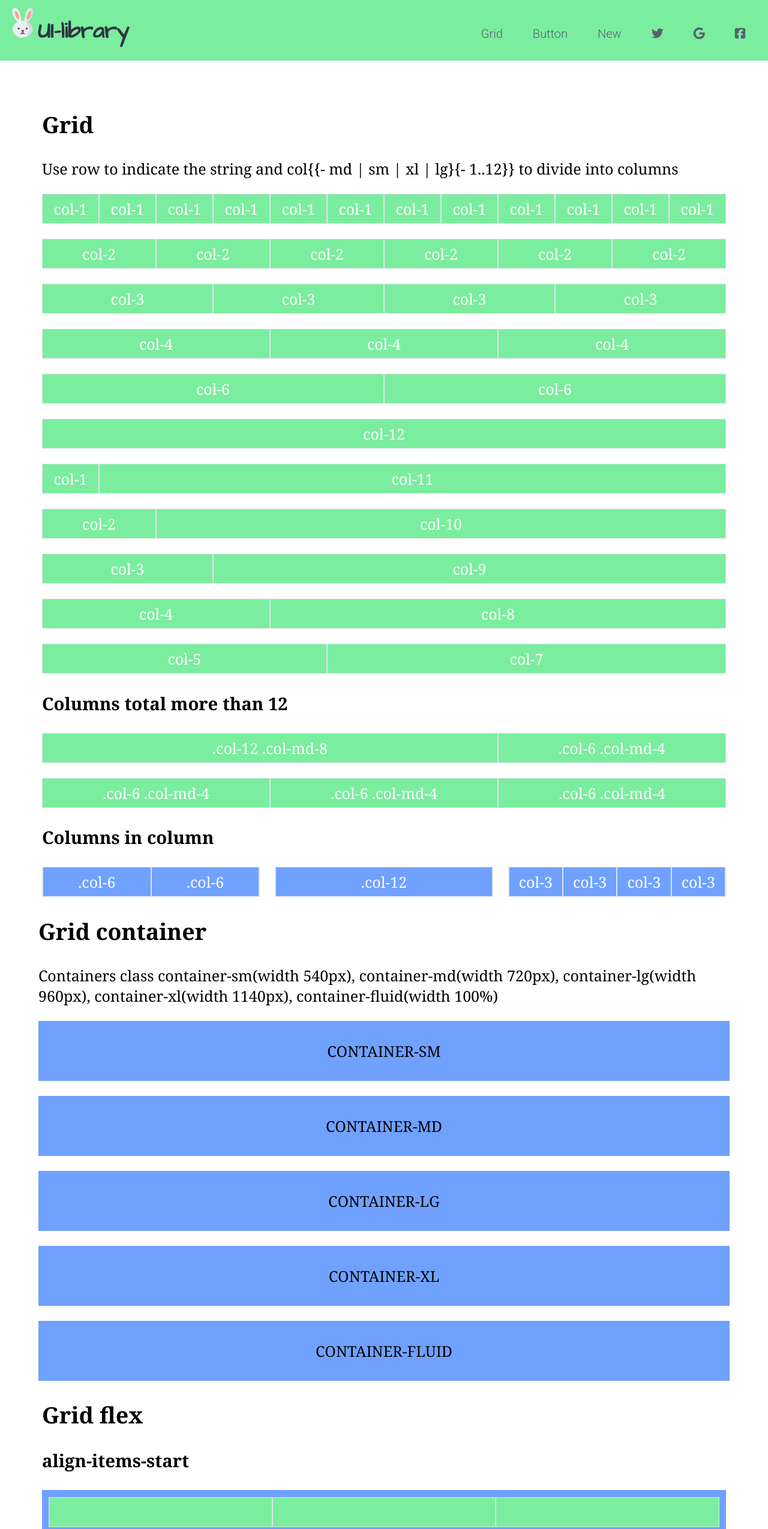
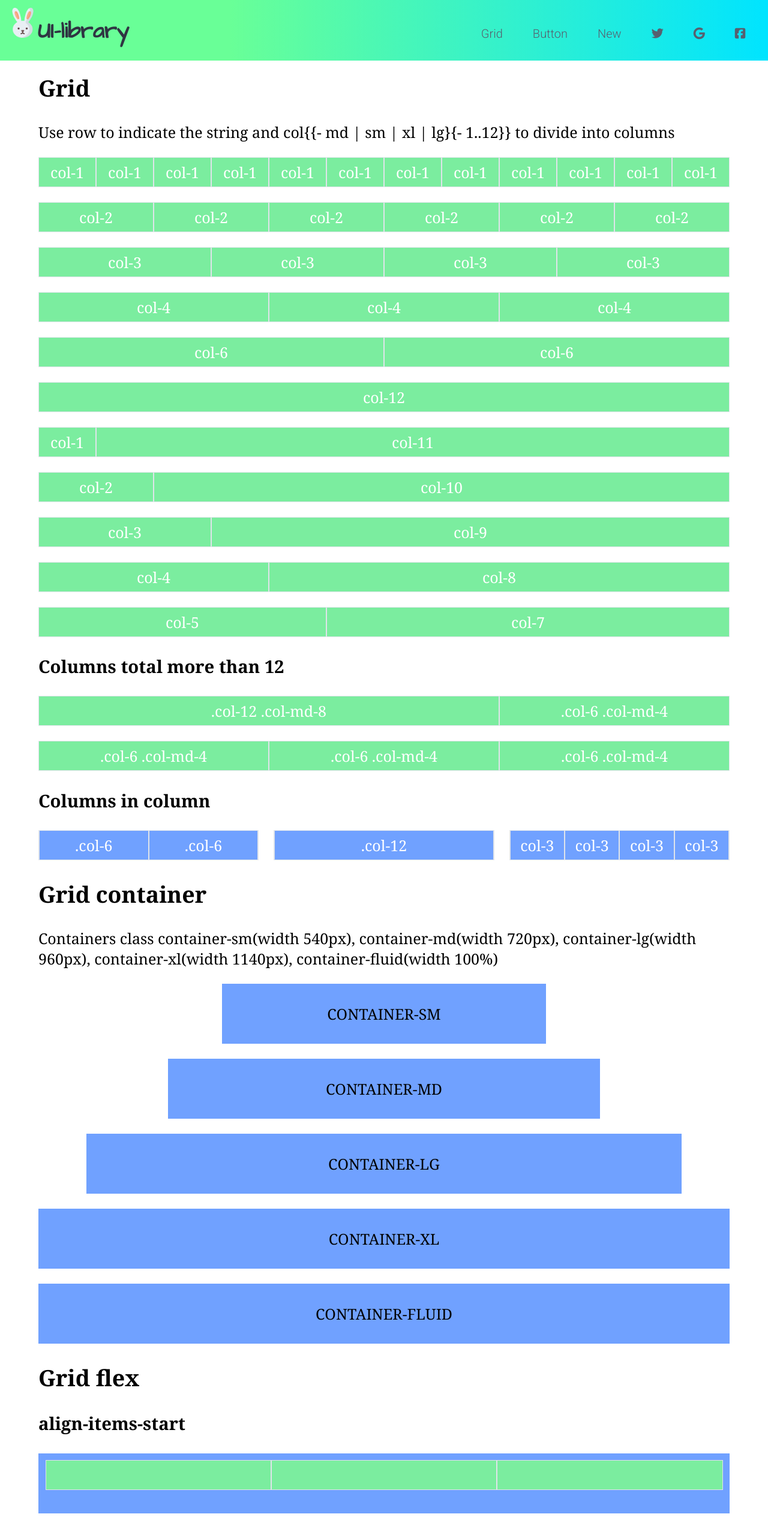
Before and after one commit to VadimZavolko/UI-library, a plain HTML site: page page/grid.html in a window 1280 px wide. Shown: the top 2549 px of the page at 60% size. Drawn offline with nearby package versions, Linux system fonts and the light colour scheme; a web font is replaced by a local one.

Commit message:
fix nav PS3

```diff
--- a/js/nav.js
+++ b/js/nav.js
@@ -1,9 +1,14 @@
 const burger = document.querySelector('.burger');
 const navMenu = document.querySelector('.nav-menu');
 const burgerLogo = document.querySelector('.burger i');
-burger.onclick = () => {
-    navMenu.classList.toggle('nav-menu-block');
+
+const replaceActiveIcon = (burgerLogo) => {
     burgerLogo.classList.toggle('fa-bars');
     burgerLogo.classList.toggle('fa-times');
+}
+
+burger.onclick = () => {
+    replaceActiveIcon(burgerLogo);
+    navMenu.classList.toggle('nav-menu-block');
     burger.classList.toggle('burger-close');
 };
--- a/less/grid.less
+++ b/less/grid.less
@@ -12,15 +12,15 @@
 
 .container {
     margin: 0 auto;
+}
 
-    &-fluid {
-        width: 100%;
-    }
+.container-fluid {
+    width: 100%;
 }
 
 .col {
     flex: 1 0 0;
-
+}
     .col-standart-width('xl');
 
     .col-standart-width('sm');
@@ -28,7 +28,6 @@
     .col-standart-width('md');
 
     .col-standart-width('lg');
-}
 
 
     @media (max-width: 575px) {
@@ -67,22 +66,62 @@
 
     // Малые девайсы (горизонтальные телефоны, >= 576px)
     @media (min-width: 576px) {
-        .size-point(540px, 'sm');
+        .container {
+            max-width: 540px;
+            .container;
+        }
+
+        .container-sm{
+            max-width: 540px;
+            .container;
+        }
+
+        .size-point('sm');
     }
 
     // Средние девайсы (планшеты, >= 768px)
     @media (min-width: 768px) {
-        .size-point(720px, 'md');
+        .container {
+            max-width: 720px;
+            .container;
+        }
+
+        .container-md{
+            max-width: 720px;
+            .container;
+        }
+
+        .size-point('md');
     }
 
     // Большие девайсы (десктопы, >= 992px)
     @media (min-width: 992px) {
-        .size-point(960px, 'lg');
+        .container {
+            max-width: 992px;
+            .container;
+        }
+
+        .container-lg{
+            max-width: 992px;
+            .container;
+        }
+
+        .size-point('lg');
     }
 
     // Экстрабольшие девайсы (большие десктопы, >= 1200px)
     @media (min-width: 1200px) {
-        .size-point(1140px, 'xl');
+        .container {
+            max-width: 1200px;
+            .container;
+        }
+
+        .container-xl{
+            max-width: 1200px;
+            .container;
+        }
+
+        .size-point('xl');
     }
 
     .justify-content-start {
@@ -162,16 +201,7 @@
     }
 
 
-.size-point(@width-container, @type){
-    .container {
-        max-width: @width-container;
-        .container;
-        &-@{type}{
-            max-width: @width-container;
-            .container;
-        }
-    }
-
+.size-point(@type){
     .col {
         .col-loop (@i) when (@i <= 12) {
             @width: calc(~"@{i}/12*100%");
--- a/less/nav.less
+++ b/less/nav.less
@@ -1,11 +1,15 @@
 nav {
+    position: fixed;
+    top: 0;
     box-sizing: border-box;
     display: flex;
     align-items: baseline;
+    background-image: linear-gradient(to right, #69FF97 30%, #00E4FF);
     justify-content: space-between;
     width: 100%;
     font-size: 20px;
     padding: 1%;
+    z-index: 4;
 
     .logo {
         font-size: 25px;
@@ -36,7 +40,7 @@ nav {
         }
     }
 
-    @media (min-width: 576px) {
+    @media (min-width: 710px) {
         .burger {
             display: none;
         }
@@ -50,10 +54,10 @@ nav {
         }
     }
 
-    @media (max-width: 575.9px) {
+    @media (max-width: 709.9px) {
         & {
             justify-content: center;
-            position: relative;
+            position: fixed;
         }
 
         .burger {
--- a/less/style.less
+++ b/less/style.less
@@ -21,10 +21,6 @@ section:nth-child(2) {
     border: 1px solid #dfe4ea;
     height: 50px;
     background-color: #5352ed;
-}
-
-header {
-    background-color: #7bed9f;
 }
 
 h1 {
@@ -82,3 +78,7 @@ pre {
 section.section-modal {
     margin: 10% 0;
 }
+
+main {
+    margin-top: 5%;
+}
```
